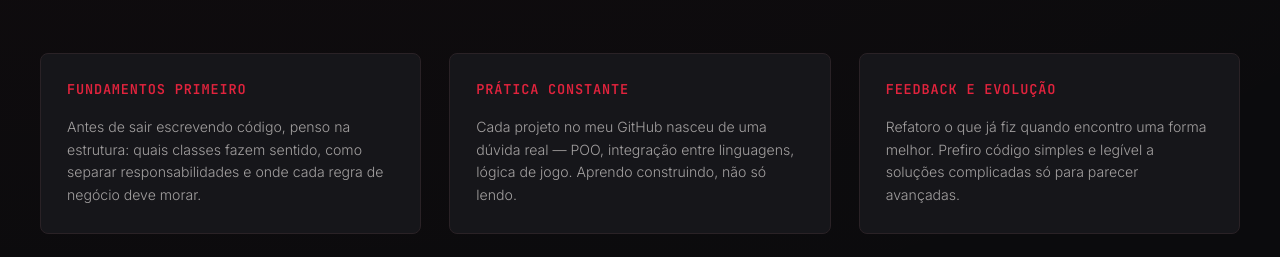
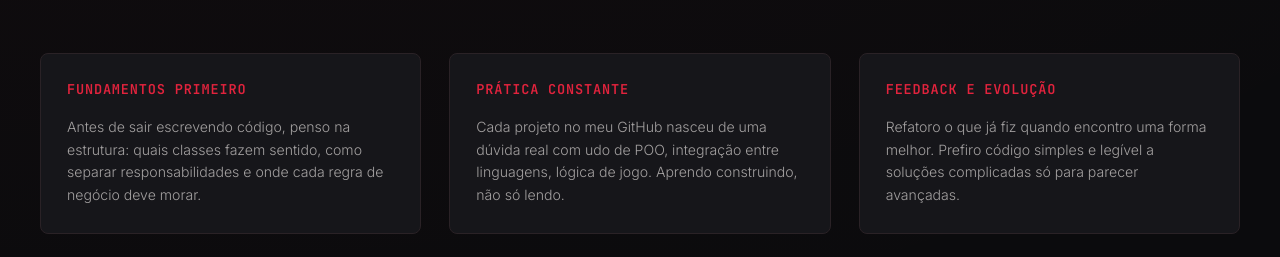
Before and after one commit to Gisely-dev/meu-portfolio, a website: page index.html in a window 1280 px wide. Shown: the part 2234-2491 px from the top of the page. Drawn offline with Linux system fonts and the light colour scheme; no server answers.

Commit message:
changes to the description

```diff
--- a/index.html
+++ b/index.html
@@ -486,7 +486,7 @@ footer span{color:var(--red);}
       </div>
       <div class="skill-card">
         <h3>Prática constante</h3>
-        <p style="color:var(--text-dim);font-size:.88rem;line-height:1.6;font-weight:300;">Cada projeto no meu GitHub nasceu de uma dúvida real — POO, integração entre linguagens, lógica de jogo. Aprendo construindo, não só lendo.</p>
+        <p style="color:var(--text-dim);font-size:.88rem;line-height:1.6;font-weight:300;">Cada projeto no meu GitHub nasceu de uma dúvida real com udo de POO, integração entre linguagens, lógica de jogo. Aprendo construindo, não só lendo.</p>
       </div>
       <div class="skill-card">
         <h3>Feedback e evolução</h3>
```
